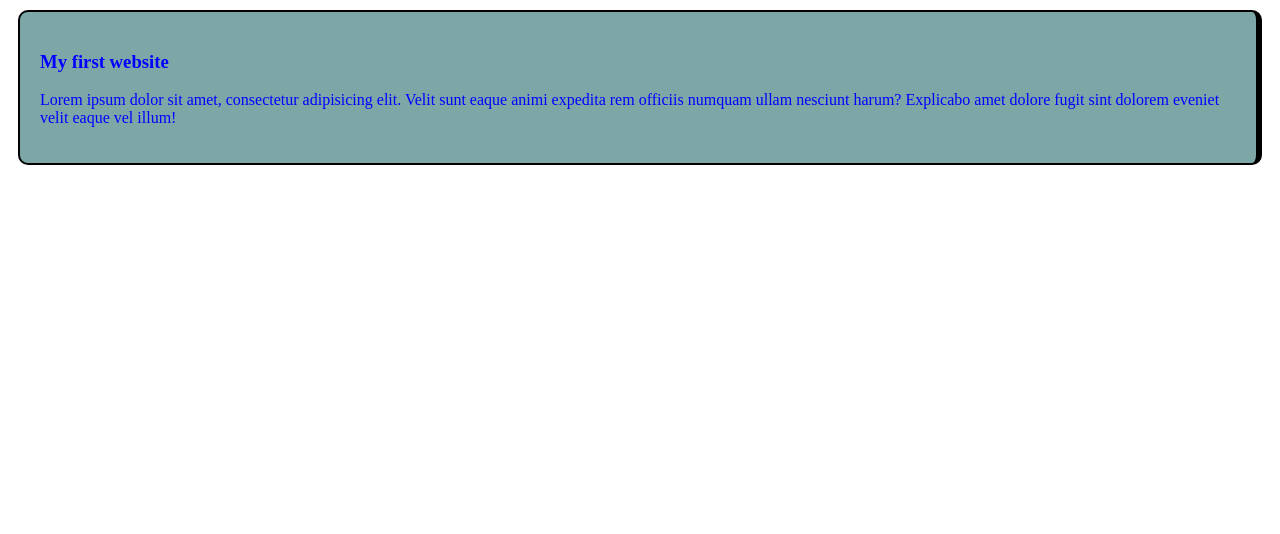
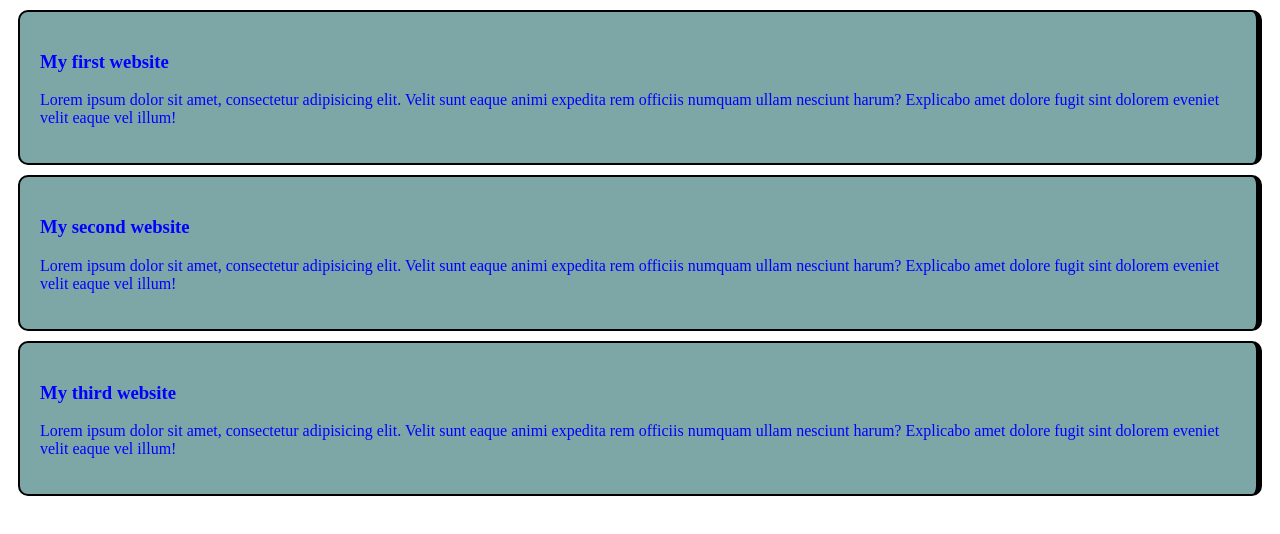
Before and after one commit to MuhammadjunayedHossain/my-admin-coop-repo, a plain HTML site: page index.html in a window 1280 px wide. Drawn offline with Linux system fonts and the light colour scheme.

```diff
--- a/index.html
+++ b/index.html
@@ -14,5 +14,19 @@
         Velit sunt eaque animi expedita rem officiis numquam ullam nesciunt harum?
         Explicabo amet dolore fugit sint dolorem eveniet velit eaque vel illum!</p>
     </div>
+    <div>
+        <h3>My second website</h3>
+        <p>Lorem ipsum dolor sit amet,
+        consectetur adipisicing elit.
+        Velit sunt eaque animi expedita rem officiis numquam ullam nesciunt harum?
+        Explicabo amet dolore fugit sint dolorem eveniet velit eaque vel illum!</p>
+    </div>
+    <div>
+        <h3>My third website</h3>
+        <p>Lorem ipsum dolor sit amet,
+        consectetur adipisicing elit.
+        Velit sunt eaque animi expedita rem officiis numquam ullam nesciunt harum?
+        Explicabo amet dolore fugit sint dolorem eveniet velit eaque vel illum!</p>
+    </div>
 </body>
 </html>
```
